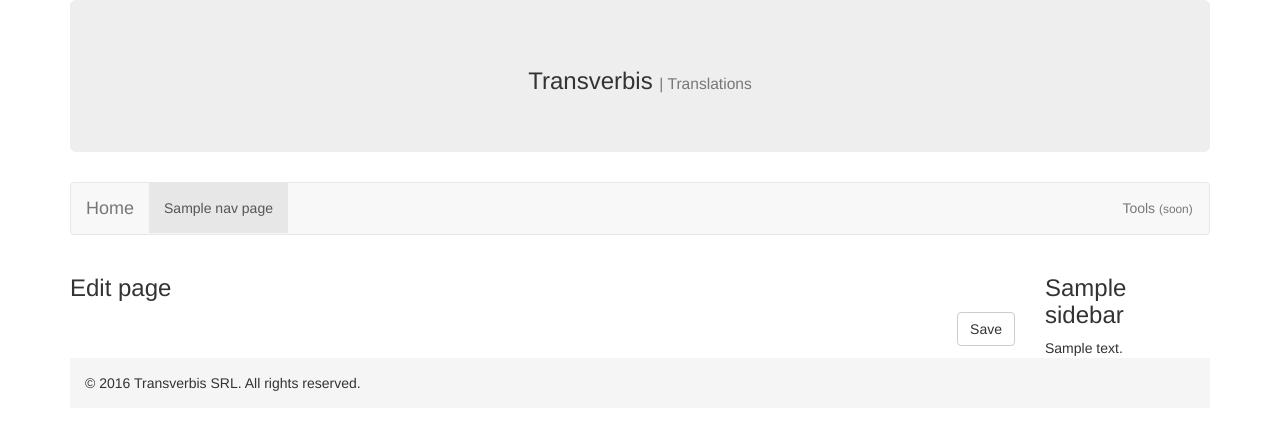
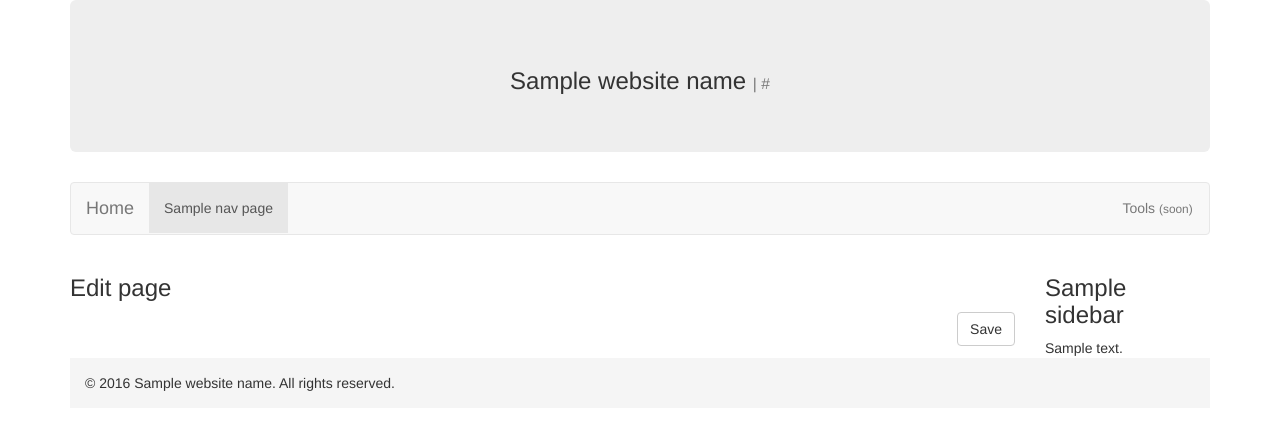
Before and after one commit to filipok/django-transverbis-blog, a Django app: template djtransverbisblog/templates/blog/page_edit.html in a window 1280 px wide. Shown: the top 430 px of the page. Run offline with Django 3.2, Linux system fonts and the light colour scheme; the template is opened without the code that fills it: most values are stand-ins (such as "Sample title", 1, 10 or a date in 2020); some libraries are stand-ins or nearby versions; some web fonts are replaced.

Commit message:
add website name and slogan configuration

```diff
--- a/djtransverbisblog/context_proc.py
+++ b/djtransverbisblog/context_proc.py
@@ -1,7 +1,10 @@
 from djtransverbisblog.models import Page, Comment
+from django.conf import settings
 
 
 def base_variables(request):
     return {'pages': Page.objects.filter(sidebar=False).order_by('page_order'),
             'sidebar': Page.objects.filter(sidebar=True).first(),
-            'newcomms': len(Comment.objects.filter(approved_comment=False))}
+            'newcomms': len(Comment.objects.filter(approved_comment=False)),
+            'website_name': settings.WEBSITE_NAME,
+            'website_slogan': settings.WEBSITE_SLOGAN}
--- a/djtransverbisblog/templates/blog/base.html
+++ b/djtransverbisblog/templates/blog/base.html
@@ -2,7 +2,7 @@
 <!DOCTYPE html>
 <html lang="en">
 <head>
-    <title>Transverbis</title>
+    <title>{{website_name}}</title>
     <meta name="viewport" content="width=device-width, initial-scale=1">
     <meta charset="utf-8" />
     <meta http-equiv="X-UA-Compatible" content="IE=edge" />
@@ -27,7 +27,7 @@
             <a href="{% url 'admin:index' %}" class="top-menu"><span  style="vertical-align:middle">Hello, {{ user.username }}!</span></a>
         {% endif %}
         <div class="jumbotron">
-        <h1><a href="/"><span>Transverbis <small>| Translations</small></a></h1>
+        <h1><a href="/"><span>{{website_name}} <small>| {{website_slogan}}</small></a></h1>
         </div>
     </div>
 
@@ -85,7 +85,7 @@
         </div>
         <div class="row">
             <div class="col-sm-12">
-            <footer>© 2016 Transverbis SRL. All rights reserved.</footer>
+            <footer>© 2016 {{website_name}}. All rights reserved.</footer>
                 </div>
         </div>
     </div>
```
Also changed, not shown: 1 other file.
